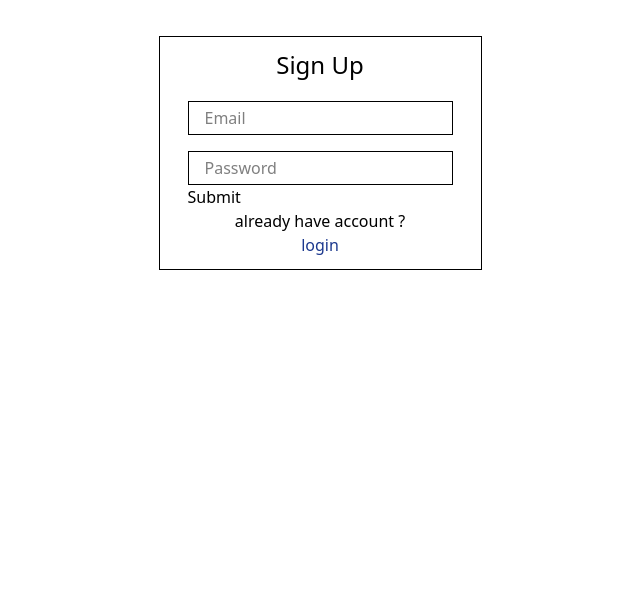
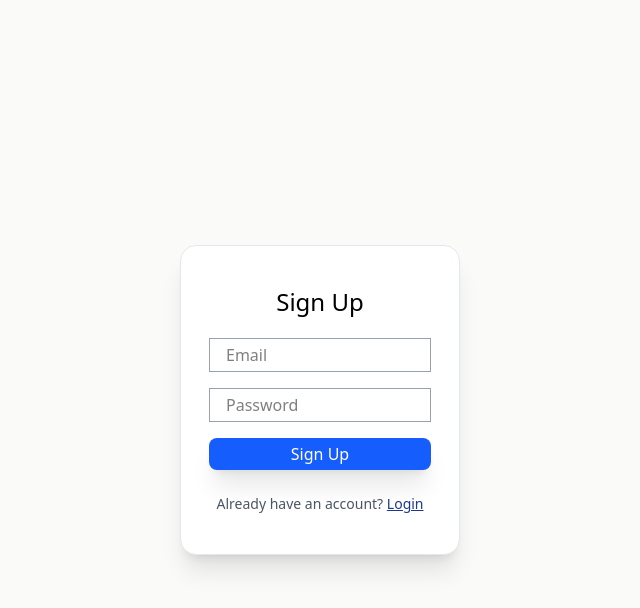
Before and after one commit to moinsayed7/Expense-tracker, a Next.js app: page /register in a window 1280 px wide. Shown: the top 608 px of the page, without its empty margins (320-960 px from the left). Built offline with nearby package versions, Linux system fonts and the light colour scheme.

Commit message:
Extract AuthCard component, style login/signup pages, remove email display from home page

```diff
--- /dev/null
+++ b/src/app/component/AuthCard.tsx
@@ -0,0 +1,9 @@
+export default function AuthCard({ children }: { children: React.ReactNode }) {
+  return (
+    <div className="bg-stone-50 flex flex-col items-center justify-center h-screen">
+      <div className="bg-white border border-slate-200 shadow-xl flex flex-col items-center px-7 py-10 rounded-2xl w-70">
+        {children}
+      </div>
+    </div>
+  );
+}
--- a/src/app/login/page.tsx
+++ b/src/app/login/page.tsx
@@ -1,6 +1,7 @@
 "use client";
 import { signIn } from "next-auth/react";
 import { useState } from "react";
+import AuthCard from "../component/AuthCard";
 import { loginValidation } from "@/app/lib/registerValidation";
 
 export default function LoginPage() {
@@ -32,24 +33,48 @@ export default function LoginPage() {
   }
 
   return (
-        <div>Login
-            <form onSubmit={handleData}>
+    <AuthCard>
+      <h1 className="mb-5 text-2xl">Login</h1>
+      <form onSubmit={handleData} className="">
         <input
+          className="border border-gray-400 px-4 py-1 mb-4 w-full"
+          type="text"
           value={email}
-                    type="text"
+          id="email"
           placeholder="Email"
-                    onChange={(eve) => setEmail(eve.target.value)}
+          onChange={(e) => {
+            setEmail(e.target.value);
+          }}
         />
+
         <input
+          className="border border-gray-400 px-4 py-1 mb-4 w-full"
           value={password}
           type="password"
+          id="password"
           placeholder="Password"
-                    onChange={(eve) => setPassword(eve.target.value)}
+          onChange={(e) => {
+            setPassword(e.target.value);
+          }}
         />
-                <button type="submit">Submit</button>
+
+        <button
+          type="submit"
+          className="bg-blue-600 text-white shadow-xl rounded-lg px-4 py-1 mb-4 w-full hover:bg-blue-700"
+        >
+          Login
+        </button>
+      </form>
+
+      <p className="mt-2 text-sm text-gray-600">
+        Don't have an account?{" "}
+        <a href="/register" className="text-blue-900 underline">
+          Sign Up
+        </a>
+      </p>
+
       {error && <p className="text-red-500">{error}</p>}
-            </form>
-        </div>
+    </AuthCard>
   );
 }
 
--- a/src/app/page.tsx
+++ b/src/app/page.tsx
@@ -58,7 +58,7 @@ export default async function Home() {
 
   return (
     <div className="flex flex-col items-center ">
-      Your EmailId is {currentUser.email}
+
 
       {expenses.length < 1 && <div>You dont have any expense</div>}
 
--- a/src/app/register/page.tsx
+++ b/src/app/register/page.tsx
@@ -1,98 +1,103 @@
-"use client"
+"use client";
 
-import { useState } from "react"
+import { useState } from "react";
 import { signUpValidation } from "../lib/registerValidation";
-import z from "zod"
+import AuthCard from "../component/AuthCard";
+import z from "zod";
 
+type signUp = z.infer<typeof signUpValidation>;
 
-type signUp=z.infer<typeof signUpValidation>
-
-
-async function sendData(data:signUp) {
-
-    const response= await fetch(`/api/register/`,{
-        method:"POST",
+async function sendData(data: signUp) {
+    const response = await fetch(`/api/register/`, {
+        method: "POST",
         headers: { "Content-Type": "application/json" },
         body: JSON.stringify(data),
     });
 
-    const result=await response.json();
+    const result = await response.json();
 
-    if(!response.ok){
-        return {success:false, error:result.error || "Something went wrong"}
+    if (!response.ok) {
+        return { success: false, error: result.error || "Something went wrong" };
     }
 
-    return {success:true, id:result.id}
-
-
-
-
+    return { success: true, id: result.id };
 }
 
+export default function SignUpPage() {
+    const [email, setEmail] = useState<string>("");
+    const [password, setPassword] = useState<string>("");
+    const [error, setError] = useState<string | null>(null);
 
+    async function handleSubmit(e: React.FormEvent) {
+        e.preventDefault();
+        setError(null);
 
-export default function SignUpPage() {
+        const data = { email: email, password: password };
 
-    const [email, setEmail]=useState<string>("");
-    const [password, setPassword]=useState<string>("");
-    const [error, setError]=useState<string | null>(null);
+        const parsed = signUpValidation.safeParse(data);
 
-    async function handleSubmit(e:React.FormEvent){
-
-        e.preventDefault();
-        setError(null)
-
-        const data={email:email, password:password};
-
-        const parsed= signUpValidation.safeParse(data);
-
-        if(!parsed.success){
-            setError(parsed.error.issues[0].message)
-            return
+        if (!parsed.success) {
+            setError(parsed.error.issues[0].message);
+            return;
         }
 
         const result = await sendData(parsed.data);
 
-        if(!result.success){
+        if (!result.success) {
             setError(result.error);
-            return
+            return;
         }
 
         setEmail("");
         setPassword("");
 
+        window.location.href = "/login";
+    }
 
-        window.location.href= "/login"
+    return (
+        <AuthCard>
+            <h1 className="mb-5 text-2xl">Sign Up</h1>
+            <form onSubmit={handleSubmit} className="">
+                <input
+                    className="border border-gray-400 px-4 py-1 mb-4 w-full"
+                    type="text"
+                    value={email}
+                    id="email"
+                    placeholder="Email"
+                    onChange={(e) => {
+                        setEmail(e.target.value);
+                    }}
+                />
 
 
-    }
+                <input
+                    className="border border-gray-400 px-4 py-1 mb-4 w-full"
+                    value={password}
+                    type="password"
+                    id="password"
+                    placeholder="Password"
+                    onChange={(e) => {
+                        setPassword(e.target.value);
+                    }}
+                />
 
-    return(
-        <div className="flex flex-col items-center ">
-            <div className=" flex flex-col items-center border px-7 py-3 mt-9">
-            <h1 className="mb-5 text-2xl">Sign Up</h1>
-            <form onSubmit={handleSubmit} className="">
-                <input className="border px-4 py-1 mb-4 " type="text" value={email} id="email" placeholder="Email" onChange={(e)=>{setEmail(e.target.value)}}/>
 
-                <br />
-
-                <input className="border px-4 py-1" value={password} type="password" id="password" placeholder="Password" onChange={(e)=>{setPassword(e.target.value)}}/>
-
-                <br />
-
-                <button type="submit">Submit</button>
-
+                <button
+                    type="submit"
+                    className="bg-blue-600 text-white shadow-xl rounded-lg px-4 py-1 mb-4 w-full hover:bg-blue-700"
+                >
+                    Sign Up
+                </button>
             </form>
 
-            <p>already have account ?</p>
-            <a href="/login" className="text-blue-900">login</a>
+            <p className="mt-2 text-sm text-gray-600">
+                Already have an account?{" "}
+                <a href="/login" className="text-blue-900 underline">
+                    Login
+                </a>
+            </p>
 
             {error && <p className="text-red-500">{error}</p>}
-
-            </div>
-
-        </div>
-    )
-
-
+        </AuthCard>
+    );
 }
```
Lines whose indentation alone changed are shown as unchanged.
